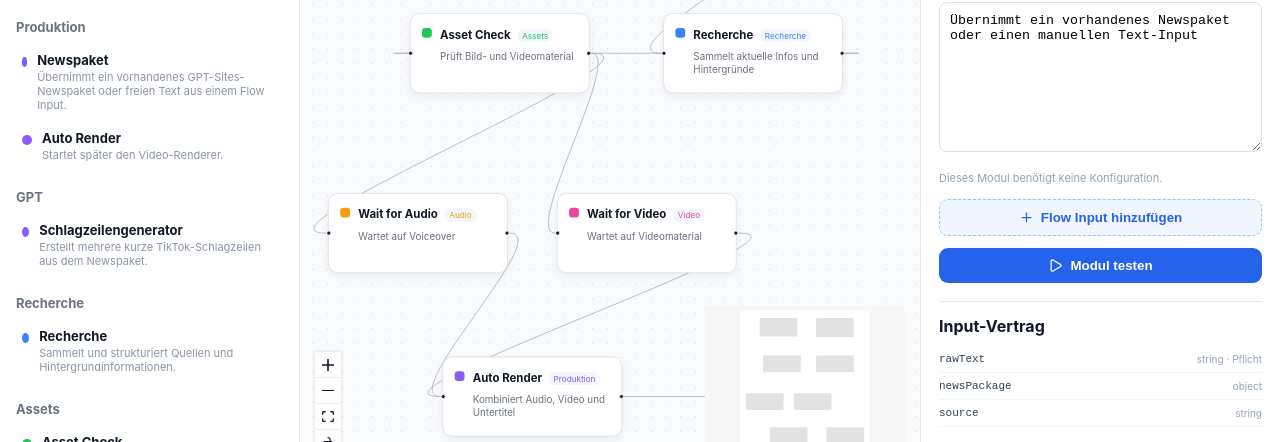
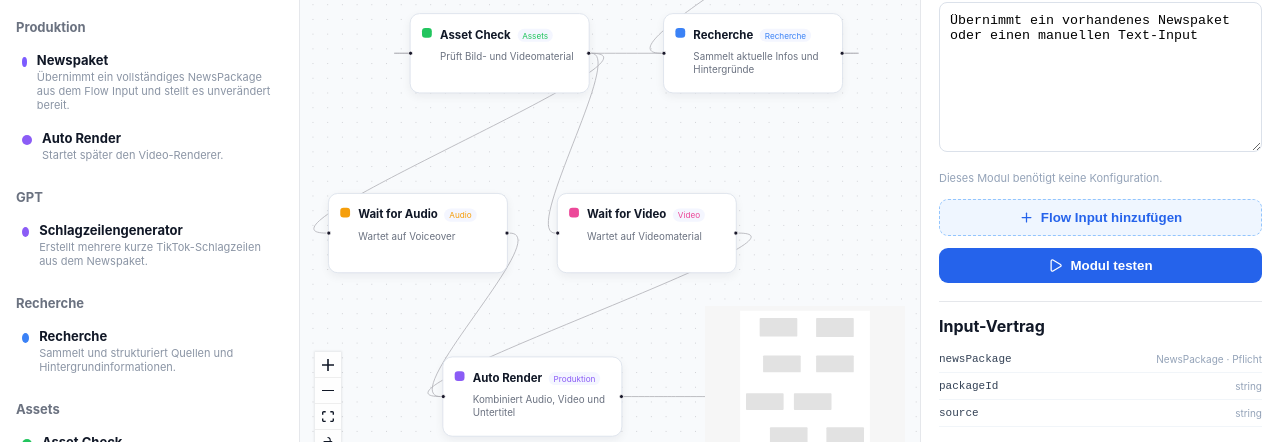
Before and after one commit to xturn2u/make_tt_news, a React (Vite) app: page / in a window 1280 px wide. Shown: the part 329-771 px from the top of the page. Built offline with nearby package versions, Linux system fonts and the light colour scheme.

Commit message:
feat: make news package module consume canonical package

```diff
--- a/src/modules/news-package/module.ts
+++ b/src/modules/news-package/module.ts
@@ -1,48 +1,45 @@
 import type { WorkflowModule } from '../../core/types';
+import { validateNewsPackage } from '../../domain/newsPackage';
 
 export const newsPackageModule: WorkflowModule = {
   id: 'news-package',
   name: 'Newspaket',
   category: 'Produktion',
-  description: 'Übernimmt ein vorhandenes GPT-Sites-Newspaket oder freien Text aus einem Flow Input.',
+  description: 'Übernimmt ein vollständiges NewsPackage aus dem Flow Input und stellt es unverändert bereit.',
   color: '#7c5cff',
-  version: '0.2.0',
+  version: '0.3.0',
   inputs: [
-    { key: 'rawText', label: 'Flow Input', type: 'string', required: true },
-    { key: 'newsPackage', label: 'Strukturiertes Newspaket', type: 'object' },
+    { key: 'newsPackage', label: 'NewsPackage', type: 'NewsPackage', required: true },
+    { key: 'packageId', label: 'Paket-ID', type: 'string' },
     { key: 'source', label: 'Quelle', type: 'string' },
   ],
   outputs: [
-    { key: 'newsPackage', label: 'Newspaket', type: 'object', required: true },
-    { key: 'packageText', label: 'Paket-Rohtext', type: 'string', required: true },
+    { key: 'newsPackage', label: 'NewsPackage', type: 'NewsPackage', required: true },
+    { key: 'source_url', label: 'Quell-URL', type: 'string', required: true },
+    { key: 'meta', label: 'Meta', type: 'object', required: true },
+    { key: 'versions', label: 'Versionen v1–v3', type: 'object', required: true },
+    { key: 'packageId', label: 'Paket-ID', type: 'string' },
     { key: 'source', label: 'Quelle', type: 'string', required: true },
-    { key: 'format', label: 'Format', type: 'string', required: true },
   ],
   async execute(input, _config, context) {
-    const rawText = String(input.rawText || '').trim();
-    const structured = input.newsPackage;
-
-    if (!rawText && (!structured || typeof structured !== 'object')) {
-      throw new Error('Newspaket benötigt einen Flow Input. Über + einen Input hinzufügen und Inhalt einfügen.');
+    const validation = validateNewsPackage(input.newsPackage);
+    if (!validation.valid) {
+      throw new Error(`Newspaket benötigt einen gültigen Flow Input:\n- ${validation.errors.join('\n- ')}`);
     }
 
-    const newsPackage = structured && typeof structured === 'object'
-      ? structured as Record<string, unknown>
-      : { rawText };
+    const newsPackage = validation.package;
+    const packageId = typeof input.packageId === 'string' ? input.packageId : undefined;
+    const source = String(input.source || 'workflow-input');
 
-    const source = String(input.source || 'workflow-input');
-    const format = structured && typeof structured === 'object' ? 'structured' : 'text';
-
-    context.log(format === 'structured'
-      ? 'Strukturiertes Newspaket übernommen'
-      : 'Text-Input als Newspaket übernommen');
+    context.log(`Newspaket "${newsPackage.meta.topic}" übernommen`);
 
     return {
-      ...newsPackage,
       newsPackage,
-      packageText: rawText || JSON.stringify(newsPackage),
+      source_url: newsPackage.source_url,
+      meta: newsPackage.meta,
+      versions: newsPackage.versions,
+      packageId,
       source,
-      format,
       importedAt: new Date().toISOString(),
     };
   },
```
